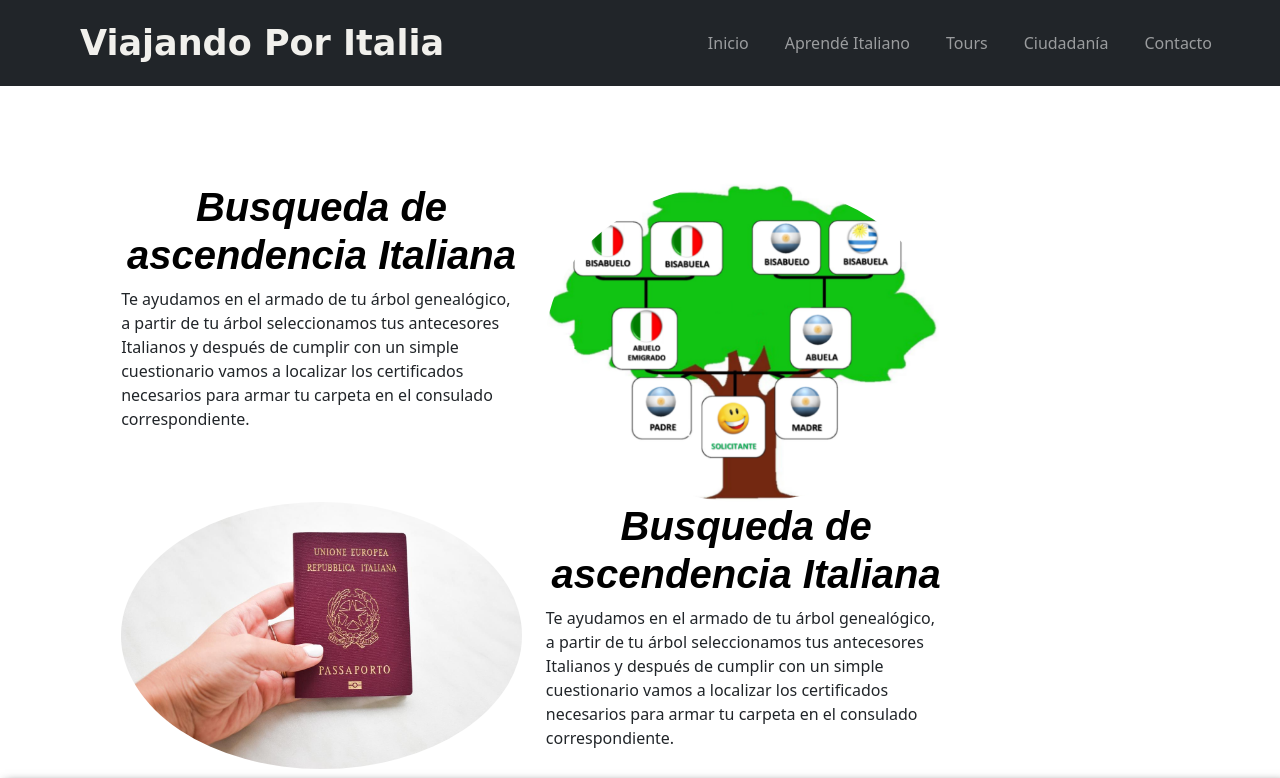
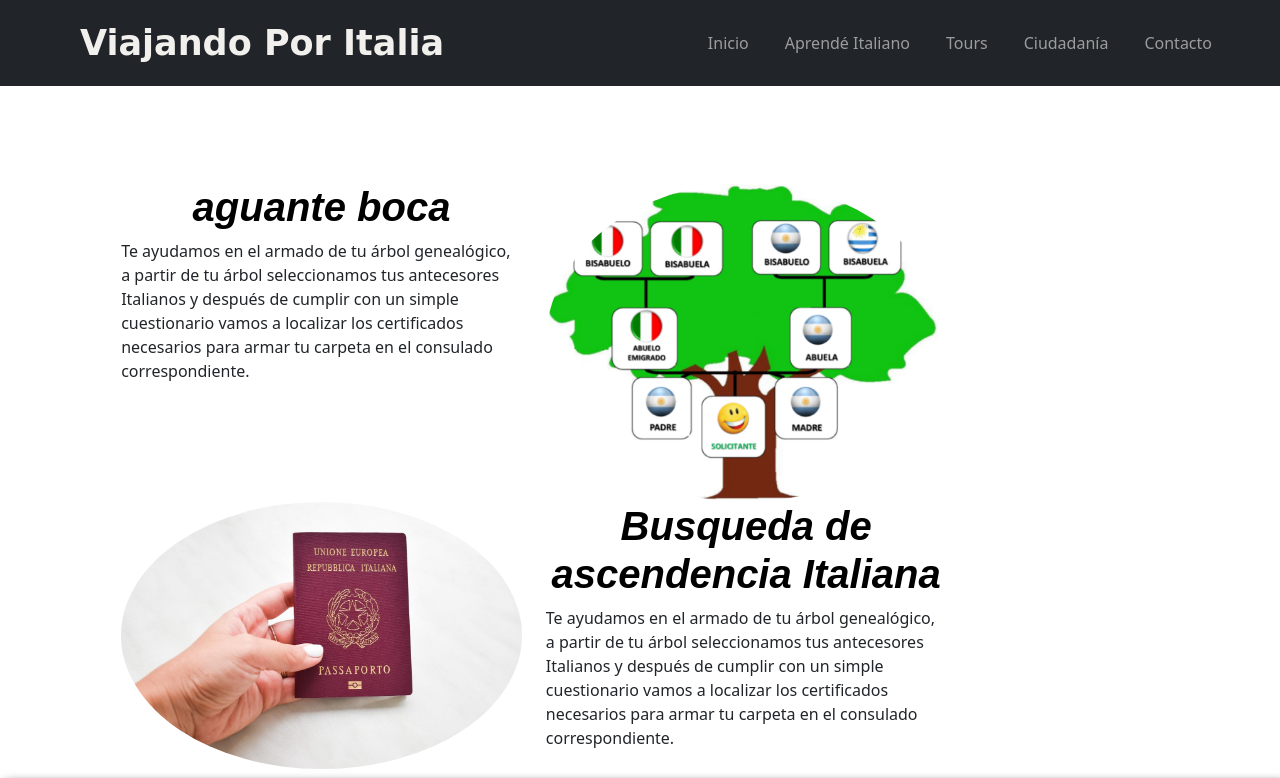
Before and after one commit to izavalamoreira/proyecto, a website: page Ciudadania.html in a window 1280 px wide. Shown: the top 778 px of the page. Drawn offline with nearby package versions, Linux system fonts and the light colour scheme; files that its build step writes are made by us from their sources; a web font is replaced by a local one.

Commit message:
aguante boca commit

```diff
--- a/Ciudadania.html
+++ b/Ciudadania.html
@@ -61,7 +61,7 @@
         <div class="row">
           <div class="col-sm-1"></div>
           <div class="col-12 col-sm-4">
-            <h4 class="tituloCiudadania">Busqueda de ascendencia Italiana</h4>
+            <h4 class="tituloCiudadania">aguante boca</h4>
             <p>Te ayudamos en el armado de tu árbol genealógico, a partir de tu árbol seleccionamos tus antecesores
               Italianos y después de cumplir con un simple cuestionario vamos a localizar los certificados necesarios
               para armar tu carpeta en el consulado correspondiente.
```
